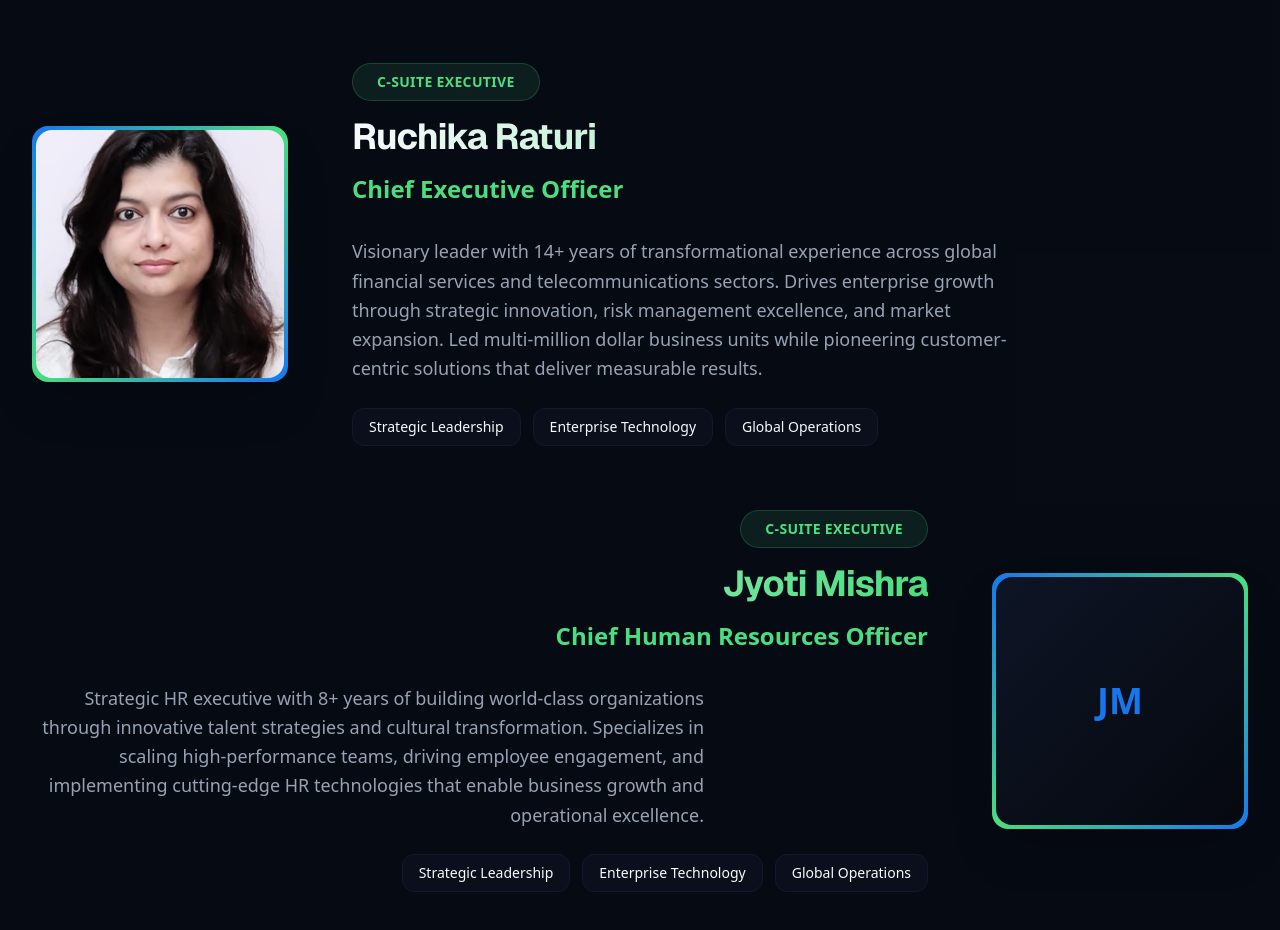
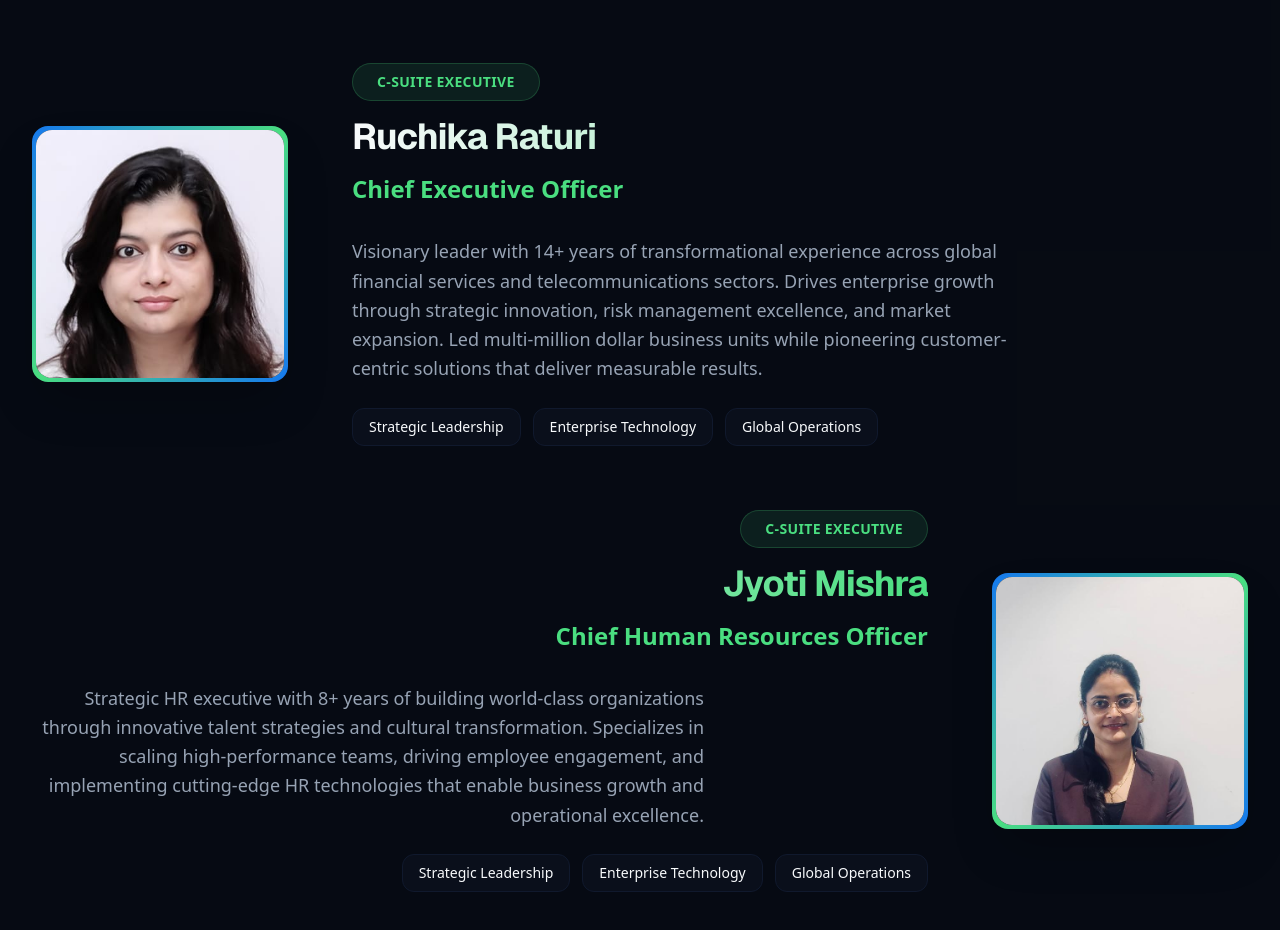
Before and after one commit to prashantrr143/dream-on-website, a Next.js app: page /about-us in a window 1280 px wide. Shown: the part 3560-4490 px from the top of the page. Built offline with nearby package versions, Linux system fonts and the light colour scheme.

Commit message:
All Changes pushed

```diff
--- a/app/about-us/page.tsx
+++ b/app/about-us/page.tsx
@@ -69,7 +69,8 @@ const AboutUs = () => {
    {
      name: "Jyoti Mishra",
      role: "Chief Human Resources Officer",
-     bio: "Strategic HR executive with 8+ years of building world-class organizations through innovative talent strategies and cultural transformation. Specializes in scaling high-performance teams, driving employee engagement, and implementing cutting-edge HR technologies that enable business growth and operational excellence."
+     bio: "Strategic HR executive with 8+ years of building world-class organizations through innovative talent strategies and cultural transformation. Specializes in scaling high-performance teams, driving employee engagement, and implementing cutting-edge HR technologies that enable business growth and operational excellence.",
+     image: "/jyoti.jpeg"
    }
  ]
 
@@ -516,7 +517,7 @@ const AboutUs = () => {
                                alt={member.name}
                                width={256}
                                height={256}
-                               className="w-full h-full object-cover object-center transition-all duration-500 group-hover/image:scale-105 filter saturate-110"
+                               className="w-full h-full object-cover object-top transition-all duration-500 group-hover/image:scale-105 filter saturate-110"
                                priority
                              />
                            </div>
```
Also changed, not shown: public/jyoti.jpeg (added).
